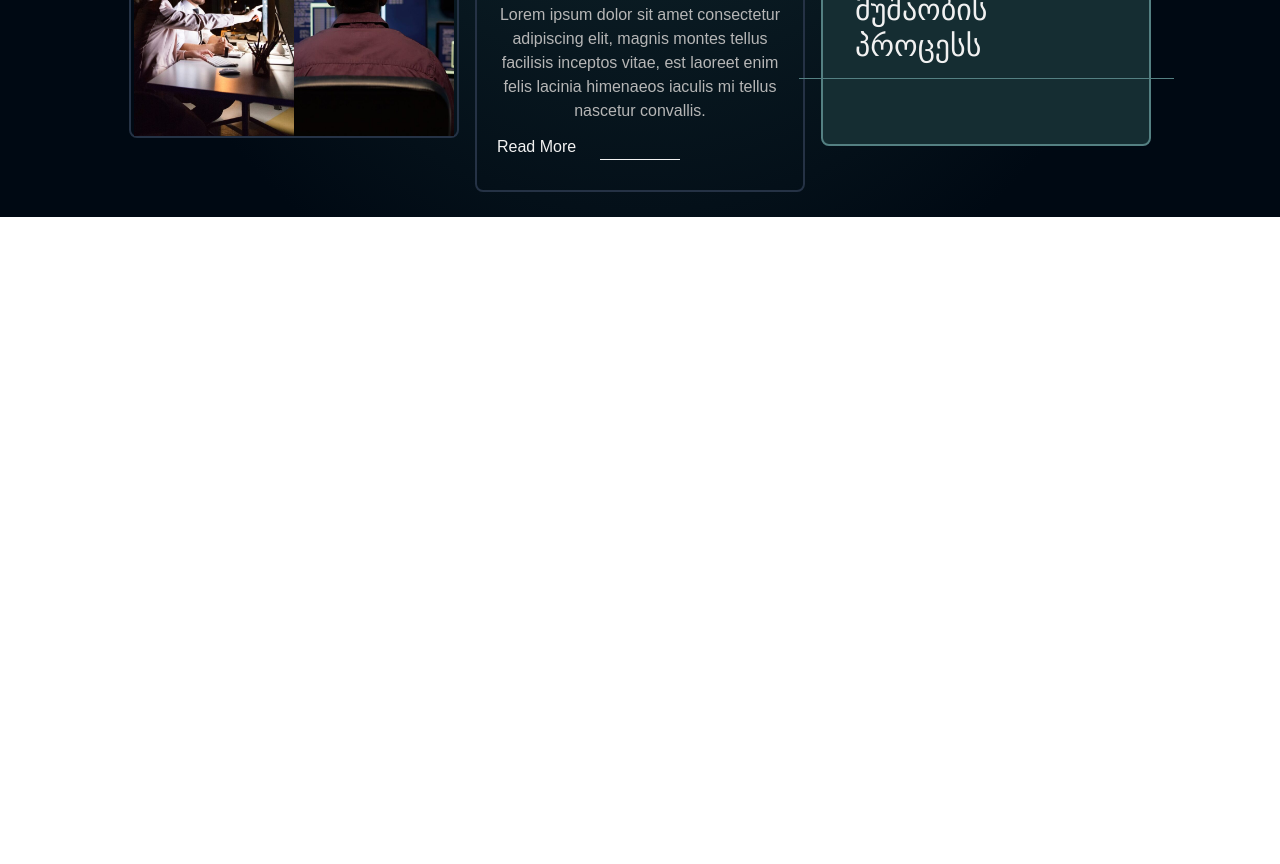
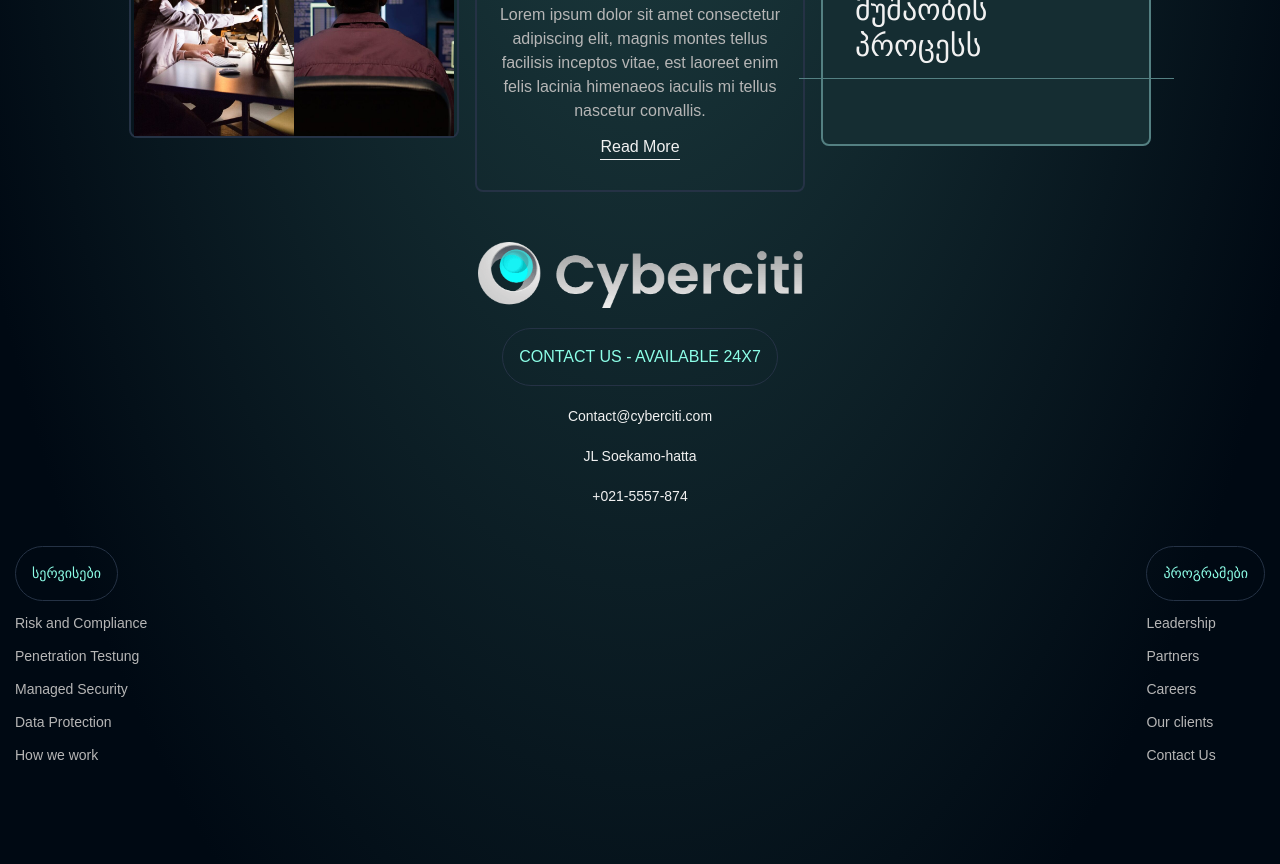
Before and after one commit to Tusho7/altcode-front, a React (Vite) app: page / in a window 1280 px wide. Shown: the part 1920-2784 px from the top of the page. Before the commit the page ends 2137 px from the top, so only its background shows below. Built offline with nearby package versions, Linux system fonts and the light colour scheme.

Commit message:
feat:Create footer component

```diff
--- a/src/App.tsx
+++ b/src/App.tsx
@@ -1,4 +1,5 @@
 import ExperiencedAndTrusted from "./Components/ExperiencedAndTrusted"
+import Footer from "./Components/Footer"
 import Header from "./Components/Header"
 import Services from "./Components/Services"
 import SliderMenu from "./Components/SliderMenu"
@@ -11,6 +12,7 @@
     <SliderMenu/>
     <Services />
     <ExperiencedAndTrusted/>
+    <Footer />
     </>
   )
 }
--- a/src/Components/ExperiencedAndTrusted.tsx
+++ b/src/Components/ExperiencedAndTrusted.tsx
@@ -14,7 +14,7 @@
           პირველი ქართული პროგრამა ALTDESK
         </h1>
 
-        <p className="text-primary text-3xl pt-[15px]">
+        <p className="text-primary text-3xl pt-[15px] text-center">
           Experienced and <span className="text-[#8CFEE7]">Trusted</span>
         </p>
 
@@ -24,7 +24,7 @@
           himenaeos iaculis mi tellus nascetur convallis.
         </p>
 
-        <p className="leading-4 hover:text-[#D9E767] hover:transform hover:translate-y-[-5px] transition-transform hover:cursor-pointer">
+        <p className="text-center leading-4 hover:text-[#D9E767] hover:transform hover:translate-y-[-5px] transition-transform hover:cursor-pointer">
           <span className="text-primary hover:text-[#D9E767]">Read More</span>
           <span className="block h-[1px] w-20 mt-1 bg-primary mx-auto"></span>
         </p>
--- /dev/null
+++ b/src/Components/Footer.tsx
@@ -0,0 +1,61 @@
+import FacebookIcon from "../Icons/FacebookIcon";
+import InstagramIcon from "../Icons/InstagramIcom";
+import LinkedinIcon from "../Icons/LinkdinIcon";
+import TwitterIcon from "../Icons/TwitterIcon";
+import Logo from "../assets/cybercity-logo.png";
+import FooterSection from "./FooterSection";
+
+function Footer() {
+  return (
+    <div className="flex flex-col text-primary mt-[50px] gap-10">
+      <div className="flex flex-col justify-center items-center gap-5">
+        <img src={Logo} className="w-[325px] h-[66px]" />
+        <button className="border border-[#253245] p-4 rounded-full text-[#8CFEE7]">
+          CONTACT US - AVAILABLE 24X7
+        </button>
+        <p className="text-sm">Contact@cyberciti.com</p>
+        <p className="text-sm">JL Soekamo-hatta</p>
+        <p className="text-sm">+021-5557-874</p>
+      </div>
+
+      <div className="flex justify-between items-center">
+        <FooterSection
+          title="სერვისები"
+          items={[
+            "Risk and Compliance",
+            "Penetration Testung",
+            "Managed Security",
+            "Data Protection",
+            "How we work",
+          ]}
+        />
+
+        <FooterSection
+          title="პროგრამები"
+          items={[
+            "Leadership",
+            "Partners",
+            "Careers",
+            "Our clients",
+            "Contact Us",
+          ]}
+        />
+      </div>
+
+      <div className="mt-[60px]">
+        <div className="flex gap-3 justify-center items-center pb-6">
+          <LinkedinIcon />
+          <FacebookIcon />
+          <TwitterIcon />
+          <InstagramIcon />
+        </div>
+
+        <div className="text-center m-auto text-sm w-[300px]">
+          <p>Copyright 2023 Cyberciti | Powered by Onecontributor</p>
+        </div>
+      </div>
+    </div>
+  );
+}
+
+export default Footer;
--- /dev/null
+++ b/src/Components/FooterSection.tsx
@@ -0,0 +1,21 @@
+import React from 'react';
+
+interface FooterSectionProps {
+  title: string;
+  items: string[];
+}
+
+const FooterSection: React.FC<FooterSectionProps> = ({ title, items }) => {
+  return (
+    <div className="flex flex-col justify-center items-start gap-3 text-[#B6B6B6] text-[14px]">
+      <button className="border border-[#253245] p-4 rounded-full text-[#8CFEE7]">
+        {title}
+      </button>
+      {items.map((item, index) => (
+        <p key={index}>{item}</p>
+      ))}
+    </div>
+  );
+};
+
+export default FooterSection;
--- /dev/null
+++ b/src/Icons/FacebookIcon.tsx
@@ -0,0 +1,28 @@
+const FacebookIcon = () => {
+  return (
+    <div
+      style={{
+        backgroundColor: "white",
+        borderRadius: "50%",
+        width: "30px",
+        height: "30px",
+        display: "flex",
+        justifyContent: "center",
+        alignItems: "center",
+      }}
+    >
+      <svg
+        className="e-font-icon-svg e-fab-facebook-f"
+        fill="black"
+        width="20"
+        height="20"
+        viewBox="0 0 320 512"
+        xmlns="http://www.w3.org/2000/svg"
+      >
+        <path d="M279.14 288l14.22-92.66h-88.91v-60.13c0-25.35 12.42-50.06 52.24-50.06h40.42V6.26S260.43 0 225.36 0c-73.22 0-121.08 44.38-121.08 124.72v70.62H22.89V288h81.39v224h100.17V288z"></path>
+      </svg>
+    </div>
+  );
+};
+
+export default FacebookIcon;
--- /dev/null
+++ b/src/Icons/InstagramIcom.tsx
@@ -0,0 +1,28 @@
+const InstagramIcon = () => {
+  return (
+    <div
+      style={{
+        backgroundColor: "white",
+        borderRadius: "50%",
+        width: "30px",
+        height: "30px",
+        display: "flex",
+        justifyContent: "center",
+        alignItems: "center",
+      }}
+    >
+      <svg
+        width="20"
+        height="20"
+        fill="black"
+        className="e-font-icon-svg e-fab-instagram"
+        viewBox="0 0 448 512"
+        xmlns="http://www.w3.org/2000/svg"
+      >
+        <path d="M224.1 141c-63.6 0-114.9 51.3-114.9 114.9s51.3 114.9 114.9 114.9S339 319.5 339 255.9 287.7 141 224.1 141zm0 189.6c-41.1 0-74.7-33.5-74.7-74.7s33.5-74.7 74.7-74.7 74.7 33.5 74.7 74.7-33.6 74.7-74.7 74.7zm146.4-194.3c0 14.9-12 26.8-26.8 26.8-14.9 0-26.8-12-26.8-26.8s12-26.8 26.8-26.8 26.8 12 26.8 26.8zm76.1 27.2c-1.7-35.9-9.9-67.7-36.2-93.9-26.2-26.2-58-34.4-93.9-36.2-37-2.1-147.9-2.1-184.9 0-35.8 1.7-67.6 9.9-93.9 36.1s-34.4 58-36.2 93.9c-2.1 37-2.1 147.9 0 184.9 1.7 35.9 9.9 67.7 36.2 93.9s58 34.4 93.9 36.2c37 2.1 147.9 2.1 184.9 0 35.9-1.7 67.7-9.9 93.9-36.2 26.2-26.2 34.4-58 36.2-93.9 2.1-37 2.1-147.8 0-184.8zM398.8 388c-7.8 19.6-22.9 34.7-42.6 42.6-29.5 11.7-99.5 9-132.1 9s-102.7 2.6-132.1-9c-19.6-7.8-34.7-22.9-42.6-42.6-11.7-29.5-9-99.5-9-132.1s-2.6-102.7 9-132.1c7.8-19.6 22.9-34.7 42.6-42.6 29.5-11.7 99.5-9 132.1-9s102.7-2.6 132.1 9c19.6 7.8 34.7 22.9 42.6 42.6 11.7 29.5 9 99.5 9 132.1s2.7 102.7-9 132.1z"></path>
+      </svg>
+    </div>
+  );
+};
+
+export default InstagramIcon;
--- /dev/null
+++ b/src/Icons/LinkdinIcon.tsx
@@ -0,0 +1,27 @@
+const LinkedinIcon = () => {
+  return (
+    <div
+      style={{
+        backgroundColor: "white",
+        borderRadius: "50%",
+        width: "30px",
+        height: "30px",
+        display: "flex",
+        justifyContent: "center",
+        alignItems: "center",
+      }}
+    >
+      <svg
+        width="20"
+        height="20"
+        fill="black"
+        viewBox="0 0 448 512"
+        xmlns="http://www.w3.org/2000/svg"
+      >
+        <path d="M100.28 448H7.4V148.9h92.88zM53.79 108.1C24.09 108.1 0 83.5 0 53.8a53.79 53.79 0 0 1 107.58 0c0 29.7-24.1 54.3-53.79 54.3zM447.9 448h-92.68V302.4c0-34.7-.7-79.2-48.29-79.2-48.29 0-55.69 37.7-55.69 76.7V448h-92.78V148.9h89.08v40.8h1.3c12.4-23.5 42.69-48.3 87.88-48.3 94 0 111.28 61.9 111.28 142.3V448z"></path>
+      </svg>
+    </div>
+  );
+};
+
+export default LinkedinIcon;
--- /dev/null
+++ b/src/Icons/TwitterIcon.tsx
@@ -0,0 +1,28 @@
+const TwitterIcon = () => {
+  return (
+    <div
+      style={{
+        backgroundColor: "white",
+        borderRadius: "50%",
+        width: "30px",
+        height: "30px",
+        display: "flex",
+        justifyContent: "center",
+        alignItems: "center",
+      }}
+    >
+      <svg
+        width="20"
+        height="20"
+        fill="black"
+        className="e-font-icon-svg e-fab-twitter"
+        viewBox="0 0 512 512"
+        xmlns="http://www.w3.org/2000/svg"
+      >
+        <path d="M459.37 151.716c.325 4.548.325 9.097.325 13.645 0 138.72-105.583 298.558-298.558 298.558-59.452 0-114.68-17.219-161.137-47.106 8.447.974 16.568 1.299 25.34 1.299 49.055 0 94.213-16.568 130.274-44.832-46.132-.975-84.792-31.188-98.112-72.772 6.498.974 12.995 1.624 19.818 1.624 9.421 0 18.843-1.3 27.614-3.573-48.081-9.747-84.143-51.98-84.143-102.985v-1.299c13.969 7.797 30.214 12.67 47.431 13.319-28.264-18.843-46.781-51.005-46.781-87.391 0-19.492 5.197-37.36 14.294-52.954 51.655 63.675 129.3 105.258 216.365 109.807-1.624-7.797-2.599-15.918-2.599-24.04 0-57.828 46.782-104.934 104.934-104.934 30.213 0 57.502 12.67 76.67 33.137 23.715-4.548 46.456-13.32 66.599-25.34-7.798 24.366-24.366 44.833-46.132 57.827 21.117-2.273 41.584-8.122 60.426-16.243-14.292 20.791-32.161 39.308-52.628 54.253z"></path>
+      </svg>
+    </div>
+  );
+};
+
+export default TwitterIcon;
```
